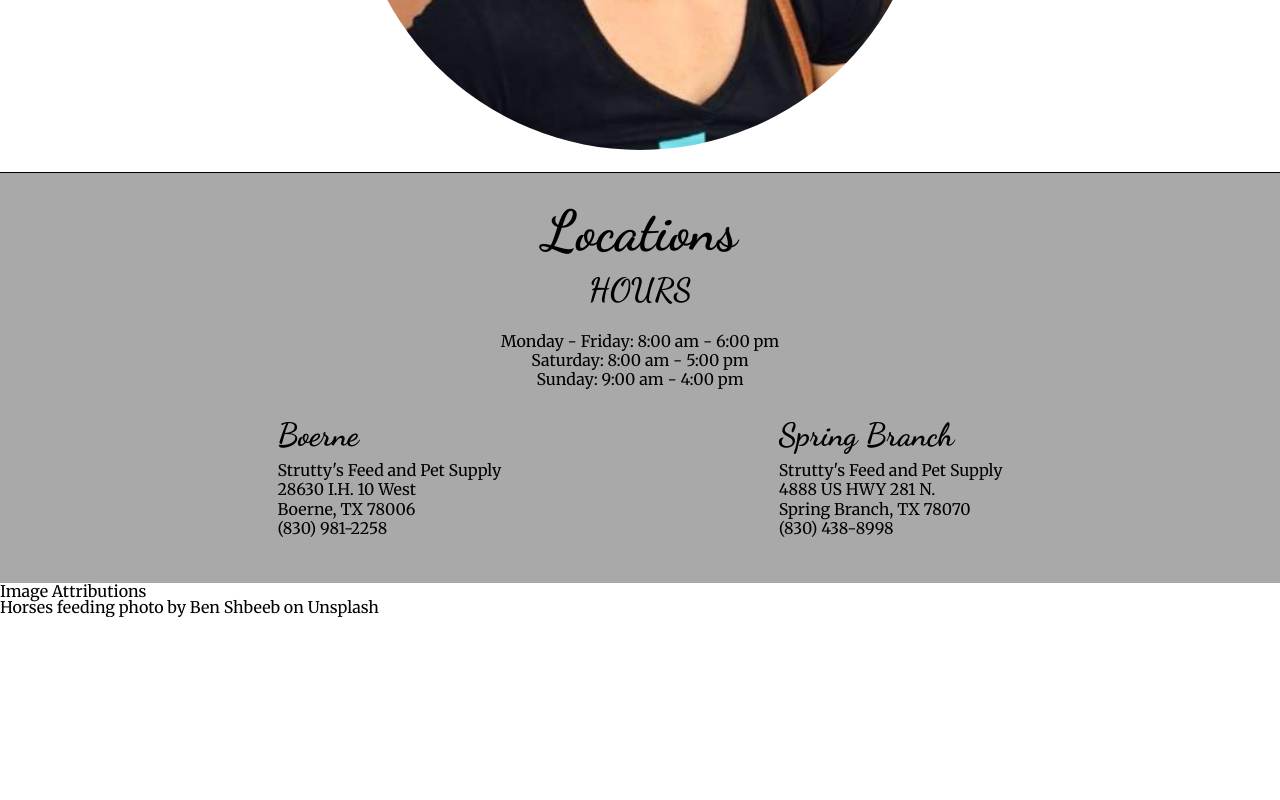
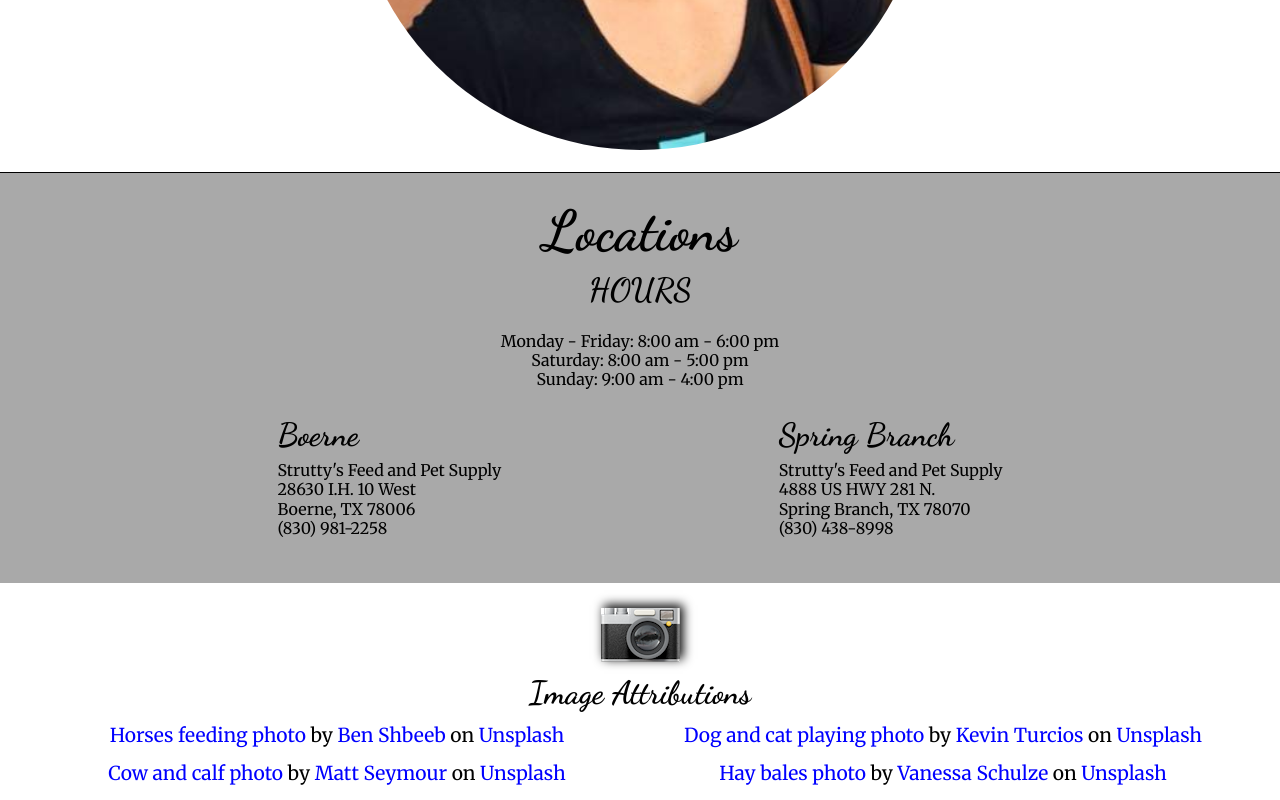
Before and after one commit to rickmays/company-project, a plain HTML site: page index.html in a window 1280 px wide. Shown: the part 3207-4007 px from the top of the page. Before the commit the page ends 3824 px from the top, so only its background shows below. Drawn offline with Linux system fonts and the light colour scheme; a web font is replaced by a local one.

Commit message:
add image attributions section

```diff
--- a/index.html
+++ b/index.html
@@ -40,12 +40,12 @@
             <p>Please be sure to contact your desired location, as we do carry different items.</p>
         </div>
         <div class="image">
-            <img src="./resources/images/kevin-turcios-rls2bfqYh8E-unsplash.jpg" alt="Cat and dog playing. Cat is touching dogs nose with its paw.">
+            <img src="./resources/images/kevin-turcios-rls2bfqYh8E-unsplash.jpg" alt="Cat and dog playing. Cat is touching dogs nose with its paw." title="Photo by Kevin Turcios on Unsplash">
         </div>
     </section>
     <section class="content-right-section" id="livestock">
         <div class="image">
-            <img src="./resources/images/matt-seymour-_NOBIXxTMbo-unsplash.jpg" alt="Cow and calf on green grass field">
+            <img src="./resources/images/matt-seymour-_NOBIXxTMbo-unsplash.jpg" alt="Cow and calf on green grass field" title="Photo by Matt Seymour on Unsplash">
         </div>
         <div class="content">
             <h3>Livestock</h3>
@@ -79,7 +79,7 @@
             <p>We strive to provide the best and have our hay analyzed on a consistent basis and we are happy to provide customers with that analysis.</p>
         </div>
         <div class="image">
-            <img src="./resources/images/hay.jpg" alt="round bales of hay in a hay field">
+            <img src="./resources/images/hay.jpg" alt="round bales of hay in a hay field" title="Photo by Vanessa Schulze on Unsplash">
         </div>
     </section>
     <section class="employee">
@@ -120,8 +120,14 @@
         </div>
     </section>
     <section class="image-attributions">
+        <img src="./resources/images/camera.png" alt="Looking right at a camera">
         <h4>Image Attributions</h4>
-        <p>Horses feeding photo by <a href="https://unsplash.com/@benshbeeb?utm_source=unsplash&utm_medium=referral&utm_content=creditCopyText">Ben Shbeeb on </a><a href="https://unsplash.com/s/photos/horse-feeding?utm_source=unsplash&utm_medium=referral&utm_content=creditCopyText">Unsplash</a></p>
+        <div class="attribution-links">
+            <p><a href="#">Horses feeding photo</a> by <a target="_blank" rel="noopener noreferrer" href="https://unsplash.com/@benshbeeb?utm_source=unsplash&utm_medium=referral&utm_content=creditCopyText">Ben&nbsp;Shbeeb</a> on <a target="_blank" rel="noopener noreferrer" href="https://unsplash.com/s/photos/horse-feeding?utm_source=unsplash&utm_medium=referral&utm_content=creditCopyText">Unsplash</a></p>
+            <p><a href="#pets">Dog and cat playing photo</a> by <a target="_blank" rel="noopener noreferrer" href="https://unsplash.com/@kevin_turcios?utm_source=unsplash&utm_medium=referral&utm_content=creditCopyText">Kevin&nbsp;Turcios</a> on <a target="_blank" rel="noopener noreferrer" href="https://unsplash.com/s/photos/dog-and-cat?utm_source=unsplash&utm_medium=referral&utm_content=creditCopyText">Unsplash</a></p>
+            <p><a href="#livestock">Cow and calf photo</a> by <a target="_blank" rel="noopener noreferrer" href="https://unsplash.com/@mattseymour?utm_source=unsplash&utm_medium=referral&utm_content=creditCopyText">Matt&nbsp;Seymour</a> on <a target="_blank" rel="noopener noreferrer" href="https://unsplash.com/s/photos/cow-and-calf?utm_source=unsplash&utm_medium=referral&utm_content=creditCopyText">Unsplash</a></p>
+            <p> <a href="#hay">Hay bales photo</a> by <a target="_blank" rel="noopener noreferrer" href="https://unsplash.com/@peraila?utm_source=unsplash&utm_medium=referral&utm_content=creditCopyText">Vanessa&nbsp;Schulze</a> on <a target="_blank" rel="noopener noreferrer" href="https://unsplash.com/s/photos/hay?utm_source=unsplash&utm_medium=referral&utm_content=creditCopyText">Unsplash</a></p>
+        </div>
     </section>
 </body>
 </html>
--- a/resources/styles/styles.css
+++ b/resources/styles/styles.css
@@ -206,6 +206,41 @@ h2 {
 #contactus p {
     line-height: 1.2;
 }
+.image-attributions {
+    display: flex;
+    flex-wrap: wrap;
+    flex-direction: column;
+    align-items: center;
+}
+.image-attributions img {
+    margin: 25px 0 15px 0;
+    font-size: 4rem;
+    box-shadow: black 3px -3px 10px;
+}
+.image-attributions h4 {
+    font-family: "Dancing Script";
+    font-weight: 700;
+    font-size: 2rem;
+    margin: 0 15px 15px 15px;
+}
+.attribution-links {
+    display: flex;
+    justify-content: center;
+    flex-wrap: wrap;
+}
+.image-attributions p {
+    font-size: 1.2rem;
+    margin: 0 15px 15px 15px;
+    text-align: center;
+    width: 45%;
+    line-height: 1.2;
+}
+.image-attributions a {
+    color: blue;
+}
+.image-attributions a:hover {
+    color: gray;
+}
 
 /* Tablet */
 
@@ -245,4 +280,8 @@ h2 {
         margin-bottom: 20px;
         font-size: 2.75rem;
     }
+    .image-attributions p {
+        width: auto;
+        text-align: center;
+    }
 }
```
Also changed, not shown: resources/images/camera.png (added).
